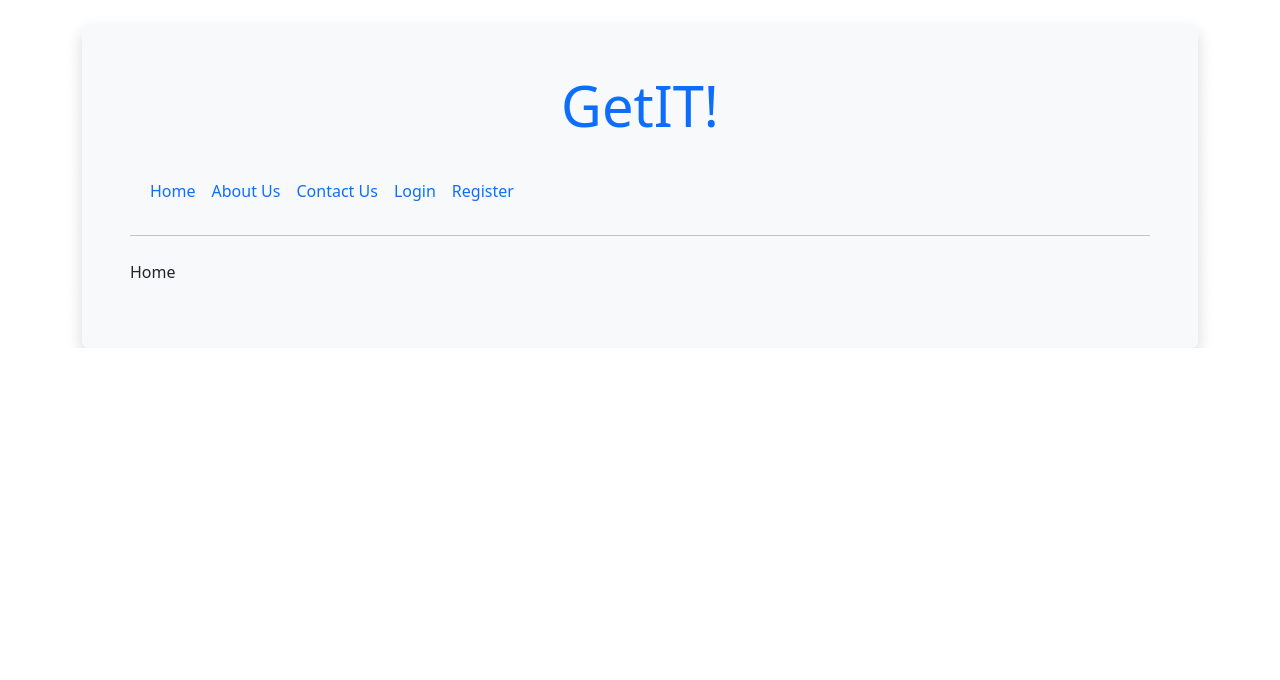
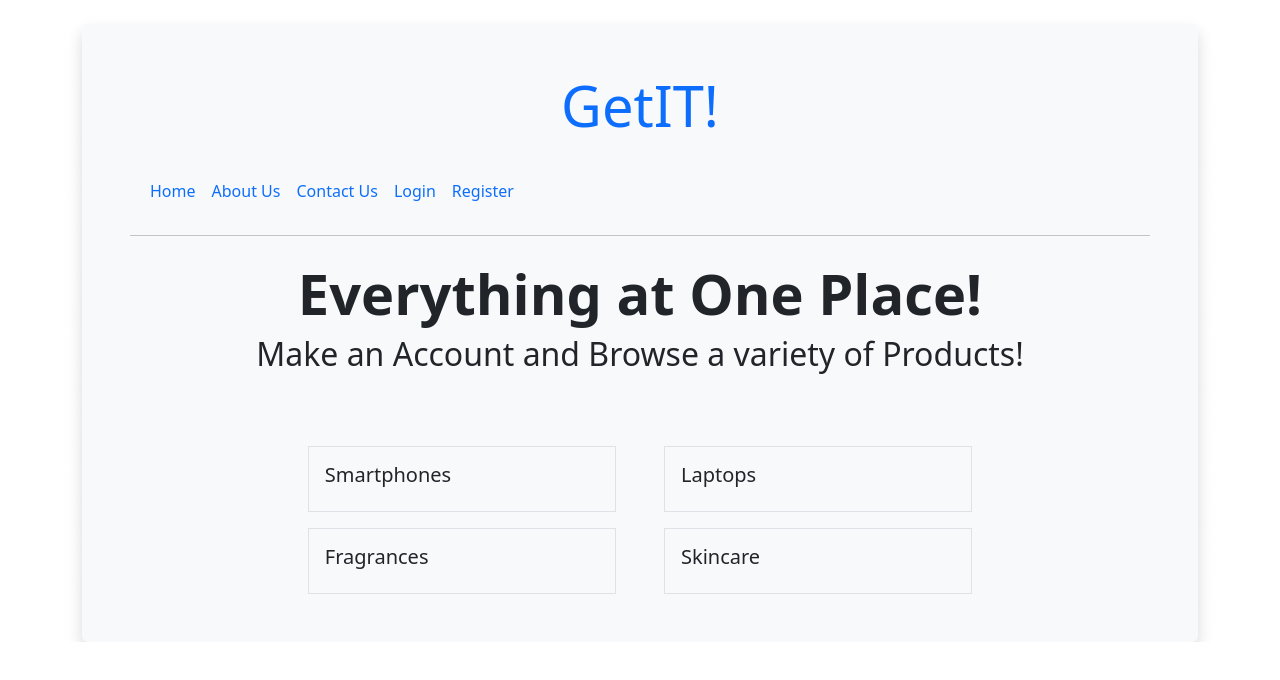
Before and after one commit to johnizac/project, a Next.js app: page / in a window 1280 px wide. Shown: the top 680 px of the page. Built offline with nearby package versions, Linux system fonts and the light colour scheme.

Commit message:
Update index.js

```diff
--- a/src/pages/index.js
+++ b/src/pages/index.js
@@ -4,11 +4,45 @@ import { Inter } from "next/font/google";
 import styles from "@/styles/Home.module.css";
 import 'bootstrap/dist/css/bootstrap.min.css';
 
-
-
-
 export default function Home() {
   return (
-<><p>Home</p></>
+    <>
+      <Head>
+        <title>Home</title>
+        <meta name="description" content="Home Page" />
+      </Head>
+      <div className="container-fluid p-0">
+        <div className="row g-0">
+          <div className="col-md-12">
+            <div className="d-flex flex-column justify-content-center align-items-center h-100">
+              <h1 className="display-4 fw-bold text-center">Everything at One Place!</h1>
+              <h2>Make an Account and Browse a variety of Products!</h2>
+              <div className="row gx-5 gy-3 mt-5">
+                <div className="col-md-6">
+                  <div className="p-3 border bg-light">
+                    <h5>Smartphones</h5>
+                  </div>
+                </div>
+                <div className="col-md-6">
+                  <div className="p-3 border bg-light">
+                    <h5>Laptops</h5>
+                  </div>
+                </div>
+                <div className="col-md-6">
+                  <div className="p-3 border bg-light">
+                    <h5>Fragrances</h5>
+                  </div>
+                </div>
+                <div className="col-md-6">
+                  <div className="p-3 border bg-light">
+                    <h5>Skincare</h5>
+                  </div>
+                </div>
+              </div>
+            </div>
+          </div>
+        </div>
+      </div>
+    </>
   );
 }
```
